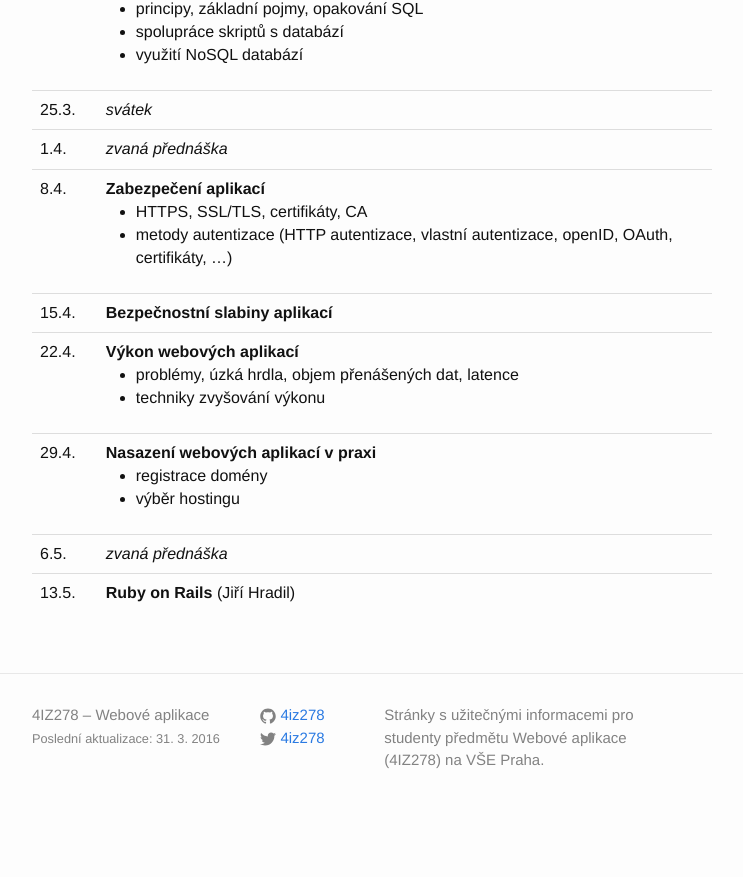
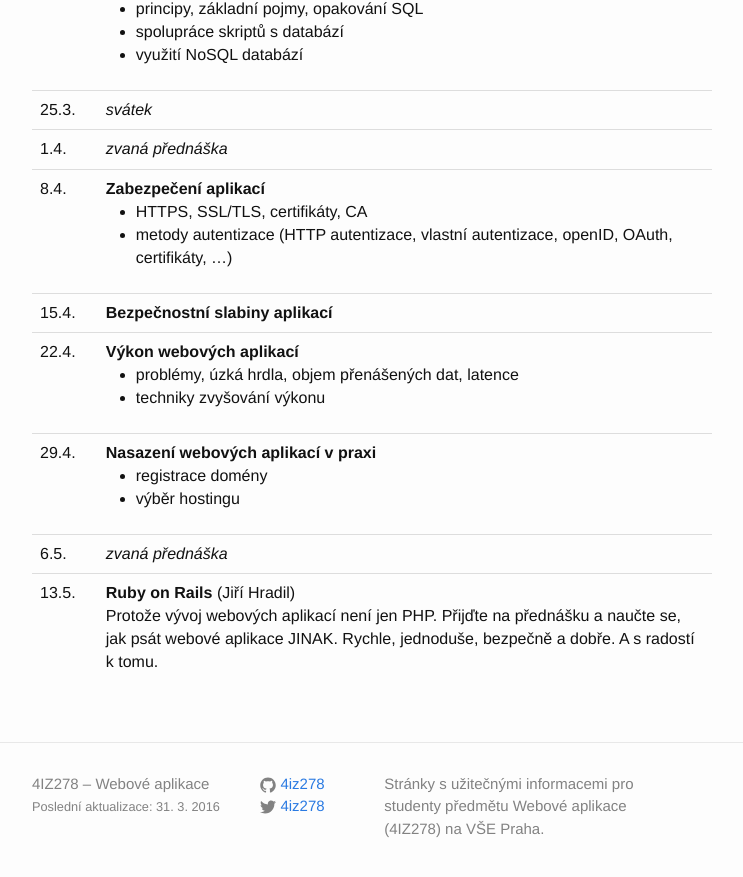
Before and after one commit to 4iz278/4iz278.github.io, a Jekyll site: the page built from prednasky/index.html, in a window 1280 px wide and 900 px high, scrolled down 724 px. Shown: the top 877 px of the window, without its empty margins (268-1011 px from the left). Built offline with Jekyll 4.4.1, drawn with Linux system fonts in a browser that asks for light colours; nearby versions of some CDN libraries; before the commit the page ends 1556 px from its top, so only the background shows below that.

Commit message:
Přidán popis přednášky o RoR

```diff
--- a/prednasky/index.html
+++ b/prednasky/index.html
@@ -104,7 +104,11 @@
     </tr>
     <tr>
       <td>13.5.</td>
-      <td><strong>Ruby on Rails</strong> (Jiří Hradil)</td>
+      <td><strong>Ruby on Rails</strong> (Jiří Hradil)<br/>
+        Protože vývoj webových aplikací není jen PHP. Přijďte na
+        přednášku a naučte se, jak psát webové aplikace JINAK. Rychle,
+        jednoduše, bezpečně a dobře. A s radostí k tomu.
+      </td>
     </tr>
   </tbody>
 </table>
```
